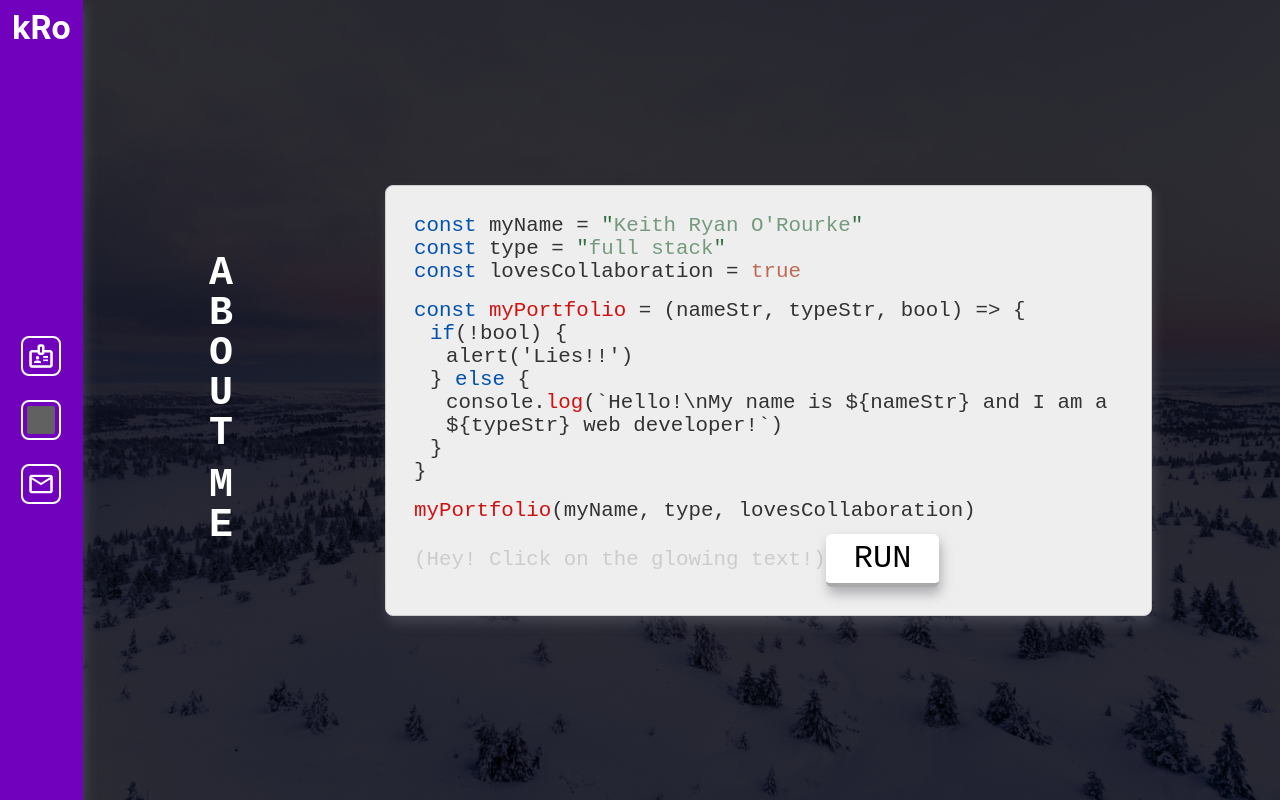
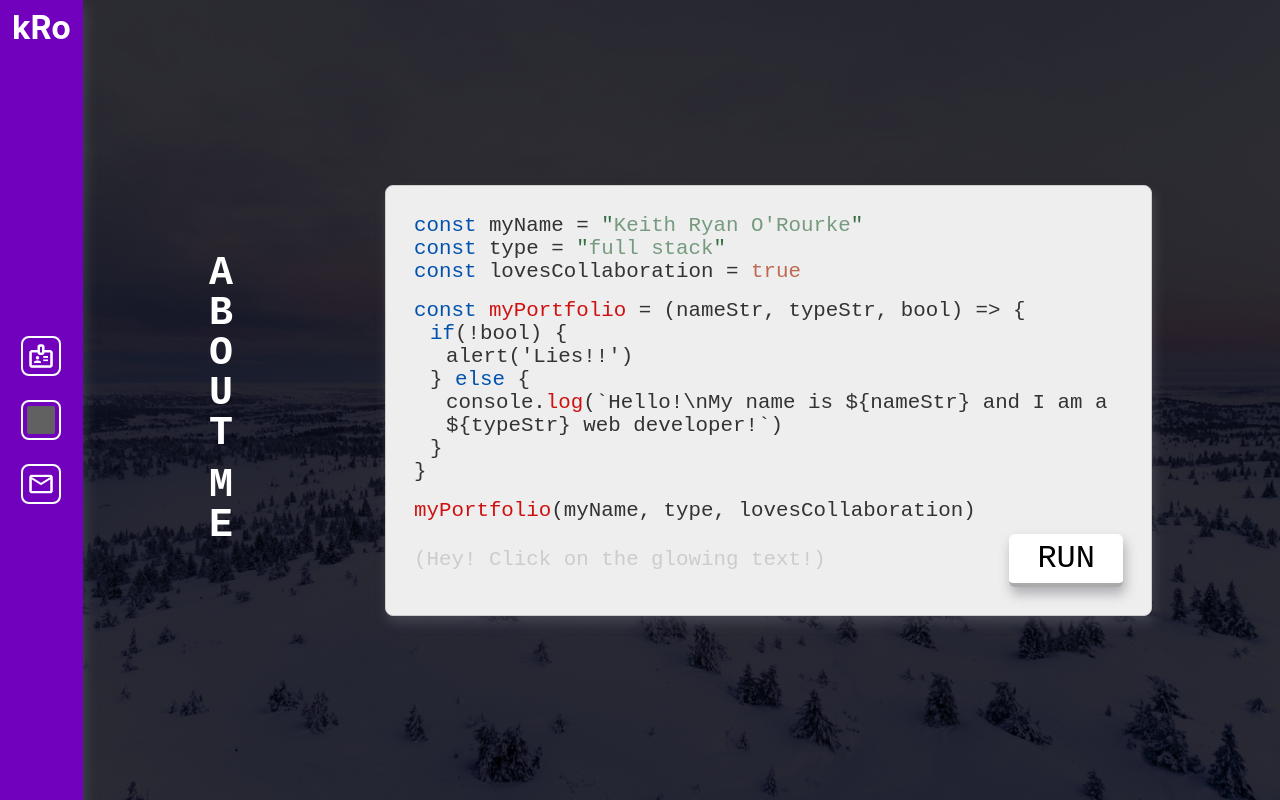
Before and after one commit to keithryanorourke/portfolio, a React (Create React App) app: page / in a window 1280 px wide. Built offline with nearby package versions, Linux system fonts and the light colour scheme; grey boxes are pictures that could not be loaded.

Commit message:
Changed spacing of hint/button in HomePage, changed character limit of bool input

```diff
--- a/src/Pages/HomePage/HomePage.js
+++ b/src/Pages/HomePage/HomePage.js
@@ -19,7 +19,7 @@ const HomePage = () => {
 
   const inputChangeHandler = (e, setter) => {
     if(e.target.name === 'love') {
-      if(e.target.value.length < 7) {
+      if(e.target.value.length < 6) {
         const color = (e.target.value === 'true' || e.target.value === 'false') ? "#a62100" : "#000"
         setter({value: e.target.value, style: {width: e.target.value.length.toString() + "ch", color: color}})
       }
--- a/src/Pages/HomePage/HomePage.scss
+++ b/src/Pages/HomePage/HomePage.scss
@@ -97,6 +97,7 @@
   &__button-container {
     margin-top: 0.75rem;
     display: flex;
+    justify-content: space-between;
     align-items: center;
   }
 
```
